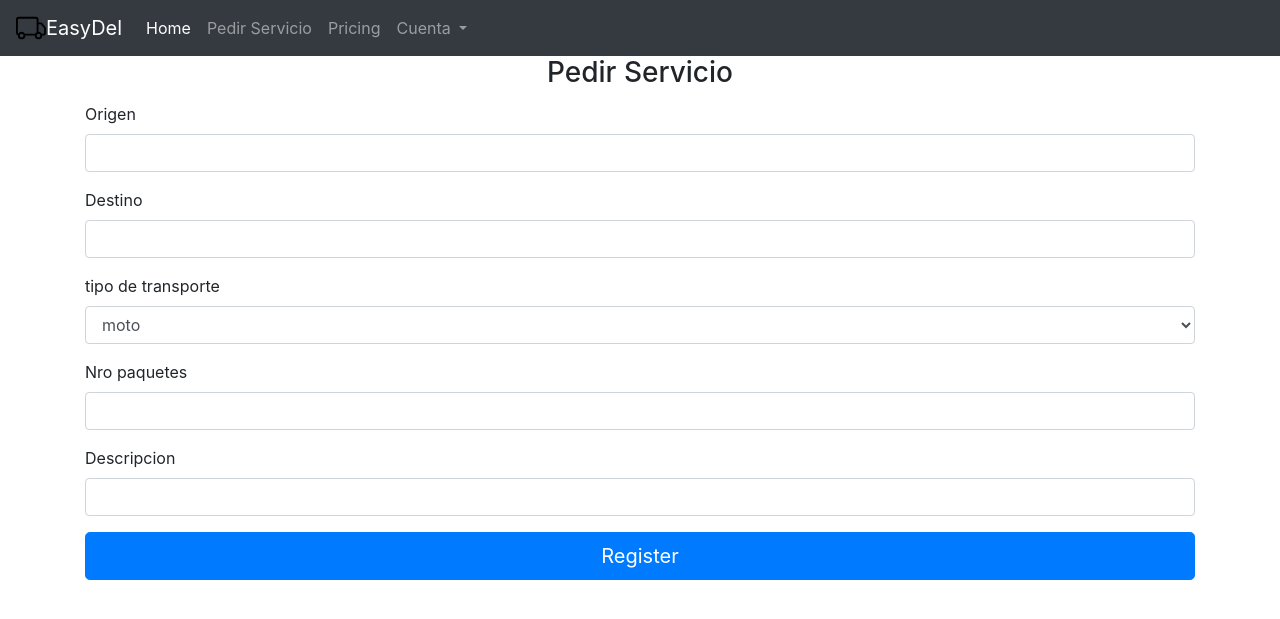
After one commit to BayronJDv/proyectobases, a Flask app: page /request in a window 1280 px wide. The commit adds this page. Shown: the top 619 px of the page. Run offline with Flask 3, Linux system fonts and the light colour scheme; parts of the project's set-up code (start-up, migrations or seed data) failed here and were passed over; some libraries are stand-ins or nearby versions.

Commit message:
soy la verga

```diff
--- a/app/auth/forms.py
+++ b/app/auth/forms.py
@@ -1,9 +1,10 @@
 
 from flask import Flask
 from flask_wtf import FlaskForm
-from wtforms import StringField, SubmitField, PasswordField, BooleanField, SelectField
-from wtforms.validators import DataRequired, Length, Email, EqualTo, ValidationError
+from wtforms import StringField, SubmitField, PasswordField, BooleanField, SelectField,IntegerField
+from wtforms.validators import DataRequired, Length, Email, EqualTo, ValidationError,NumberRange
 from app.auth.models import User
+
 
 #used to verify
 def email_exists(form, field):
@@ -44,3 +45,14 @@ class RegistrationDeliveryForm(FlaskForm):
     address= StringField("address", validators=[DataRequired()])
     email= StringField("E-mail", validators=[DataRequired(), Email(), email_exists])
     telephone= StringField("telephone", validators=[DataRequired()])
+
+#used to register a service
+class RequestForm(FlaskForm):
+    choices = [('moto', 'moto'),
+               ('carro', 'carro'),
+               ('camion', 'camion')]
+    origen = StringField("Origen", validators=[DataRequired()])
+    destion = StringField("Destino", validators=[DataRequired()])
+    transporte = SelectField("tipo de transporte", choices = choices, validators=[DataRequired()])
+    numpaquetes = IntegerField("Nro paquetes", validators=[DataRequired(), NumberRange(min=0, max=50)])
+    Descripcion = StringField("Descripcion", validators=[DataRequired()])
--- a/app/auth/routes.py
+++ b/app/auth/routes.py
@@ -1,10 +1,10 @@
 from flask import render_template,  flash, redirect, url_for
 from app.auth.forms import *
 from app.auth import authentication
-from app.auth.models import User,Client,Userm,Delivery
+from app.auth.models import User,Client,Userm,Delivery,Service,State
 from flask_login import login_user, logout_user, login_required, current_user
 from functools import wraps
-
+from app import db
 def role_required(role):
     def decorator(f):
         @wraps(f)
@@ -113,6 +113,31 @@ def log_in_user():
 
     return render_template("login.html", form=form)
 
+@authentication.route("/request", methods=["GET","POST"])
+def request():
+    form = RequestForm()
+    if form.validate_on_submit():
+        new_service = Service(
+            Origen=form.origen.data,
+            Destino=form.destion.data,
+            Descripcion=form.Descripcion.data,
+            TipoTransporte=form.transporte.data,
+            NumPaquetes=form.numpaquetes.data,
+            userid=current_user.id
+        )
+        db.session.add(new_service)
+        db.session.commit()
+        new_state = State(
+            serviceid=new_service.Codigo,
+            estado = "solicitado"
+        )
+        db.session.add(new_state)
+        db.session.commit()
+        flash('Service request created successfully!', 'success')
+        flash("Your request has been sent")
+        return redirect(url_for("authentication.homepage"))
+    return render_template("request.html", form = form)
+
 @authentication.route("/homepage")
 @login_required
 @role_required('user')
--- a/app/auth/templates/layout.html
+++ b/app/auth/templates/layout.html
@@ -68,7 +38,7 @@
           <a class="nav-link" href="{{ url_for('authentication.log_in_user')}}">Iniciar Sesion </a>
         </li>
         <li class="nav-item">
-            <a class="nav-link" href="#">Pricing</a>
+          <a class="nav-link" href="{{ url_for('authentication.homepage')}}">Mis Acciones</a>
         </li>
         <li class="nav-item dropdown">
           <a class="nav-link dropdown-toggle" href="#" id="navbarDropdownMenuLink" data-toggle="dropdown" aria-haspopup="true" aria-expanded="false">
--- /dev/null
+++ b/app/auth/templates/request.html
@@ -0,0 +1,85 @@
+{% extends "layout.html" %}
+
+
+{% block navbar%}
+
+    <nav class="navbar navbar-expand-lg navbar-dark bg-dark">
+      <svg xmlns="http://www.w3.org/2000/svg" width="30" height="30" fill="color: #ff0000;" class="bi bi-truck" viewBox="0 0 16 16">
+        <path d="M0 3.5A1.5 1.5 0 0 1 1.5 2h9A1.5 1.5 0 0 1 12 3.5V5h1.02a1.5 1.5 0 0 1 1.17.563l1.481 1.85a1.5 1.5 0 0 1 .329.938V10.5a1.5 1.5 0 0 1-1.5 1.5H14a2 2 0 1 1-4 0H5a2 2 0 1 1-3.998-.085A1.5 1.5 0 0 1 0 10.5zm1.294 7.456A2 2 0 0 1 4.732 11h5.536a2 2 0 0 1 .732-.732V3.5a.5.5 0 0 0-.5-.5h-9a.5.5 0 0 0-.5.5v7a.5.5 0 0 0 .294.456M12 10a2 2 0 0 1 1.732 1h.768a.5.5 0 0 0 .5-.5V8.35a.5.5 0 0 0-.11-.312l-1.48-1.85A.5.5 0 0 0 13.02 6H12zm-9 1a1 1 0 1 0 0 2 1 1 0 0 0 0-2m9 0a1 1 0 1 0 0 2 1 1 0 0 0 0-2"/>
+      </svg>
+        <a class="navbar-brand" href="{{ url_for('authentication.index')}}">EasyDel</a>
+        <button class="navbar-toggler" type="button" data-toggle="collapse" data-target="#navbarNavDropdown" aria-controls="navbarNavDropdown" aria-expanded="true" aria-label="Toggle navigation">
+          <span class="navbar-toggler-icon"></span>
+        </button>
+        <div class="collapse navbar-collapse" id="navbarNavDropdown">
+          <ul class="navbar-nav">
+            <li class="nav-item active">
+              <a class="nav-link" href="{{ url_for('authentication.homepage')}}">Home <span class="sr-only">(current)</span></a>
+            </li>
+            <li class="nav-item">
+              <a class="nav-link" href="{{ url_for('authentication.request')}}">Pedir Servicio</a>
+            </li>
+            <li class="nav-item">
+              <a class="nav-link" href="#">Pricing</a>
+            </li>
+            <li class="nav-item dropdown">
+              <a class="nav-link dropdown-toggle" href="#" id="navbarDropdownMenuLink" data-toggle="dropdown" aria-haspopup="true" aria-expanded="false">
+                Cuenta
+              </a>
+              <div class="dropdown-menu" aria-labelledby="navbarDropdownMenuLink">
+                <a class="dropdown-item" href="{{ url_for('authentication.log_out_user')}}">cerrar sesion</a>
+                <a class="dropdown-item" href="#">MI informacion</a>
+                <a class="dropdown-item" href="#">Borrar Cuenta</a>
+              </div>
+            </li>
+          </ul>
+        </div>
+      </nav>
+
+{% endblock navbar%}
+
+{% block content %}
+<div class="container">
+    <h3 class="card-title text-center">Pedir Servicio</h3>
+    <form method="POST" action="">
+        {{ form.hidden_tag() }}
+        <div class="form-group">
+            {{ form.origen.label }}
+            {{ form.origen(class="form-control") }}
+            {% for error in form.origen.errors %}
+                <span class="text-danger">{{ error }}</span>
+            {% endfor %}
+        </div>
+        <div class="form-group">
+            {{ form.destion.label }}
+            {{ form.destion(class="form-control") }}
+            {% for error in form.destion.errors %}
+                <span class="text-danger">{{ error }}</span>
+            {% endfor %}
+        </div>
+        <div class="form-group">
+            {{ form.transporte.label }}
+            {{ form.transporte(class="form-control") }}
+            {% for error in form.transporte.errors %}
+                <span class="text-danger">{{ error }}</span>
+            {% endfor %}
+        </div>
+        <div class="form-group">
+            {{ form.numpaquetes.label }}
+            {{ form.numpaquetes(class="form-control") }}
+            {% for error in form.numpaquetes.errors %}
+                <span class="text-danger">{{ error }}</span>
+            {% endfor %}
+        </div>
+        <div class="form-group">
+            {{ form.Descripcion.label }}
+            {{ form.Descripcion(class="form-control") }}
+            {% for error in form.Descripcion.errors %}
+                <span class="text-danger">{{ error }}</span>
+            {% endfor %}
+        </div>
+        <button type="submit" class="btn btn-lg btn-primary btn-block">Register</button>
+    </form>
+</div>
+
+{% endblock content %}
```
Also changed, not shown: other parts of app/auth/templates/layout.html (+5 -35 lines), app/auth/models.py (+19 -15 lines), app/auth/templates/homepage.html (+36 -0 lines). Lines whose indentation alone changed are shown as unchanged.
